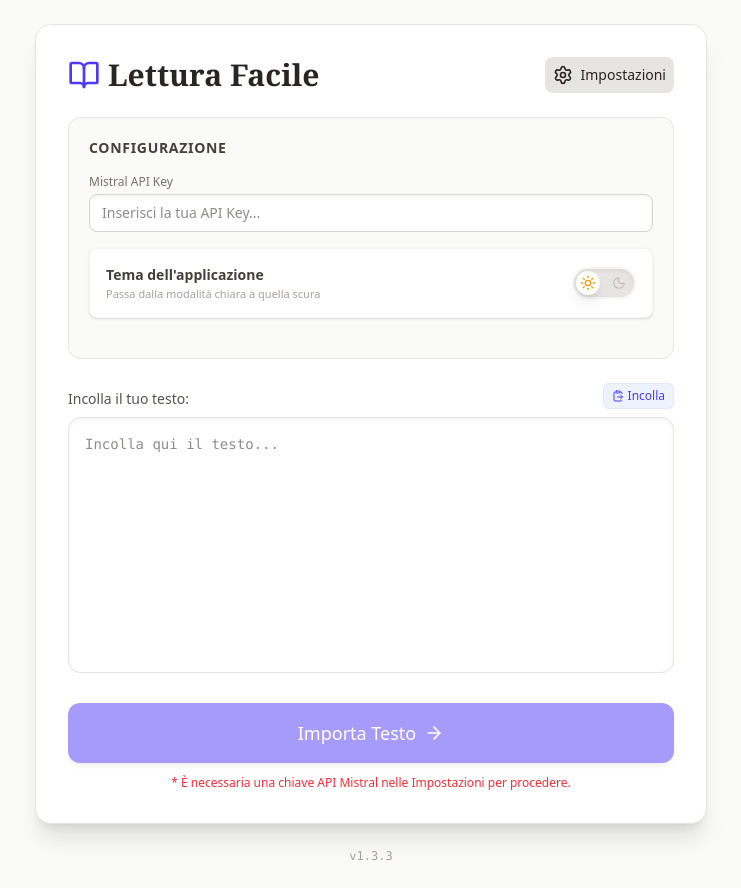
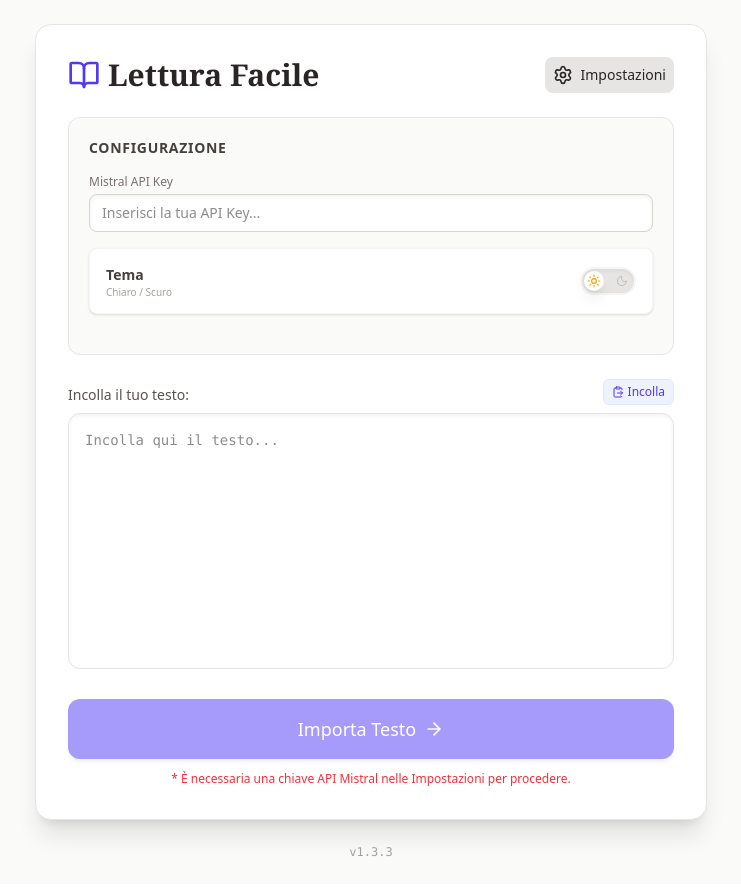
Before and after one commit to efimovnikita/Lettura-Facile, a React (Vite) app: page / in a window 1280 px wide. Both pictures are taken after a click on the button "Impostazioni". Shown: the whole page, without its empty margins (269-1010 px from the left). Built offline with nearby package versions, Linux system fonts and the light colour scheme; what snowball-stemmers would draw is missing.

Commit message:
style(settings): Simplify theme toggle layout and labels

```diff
--- a/src/components/SettingsPanel.tsx
+++ b/src/components/SettingsPanel.tsx
@@ -41,21 +41,20 @@ export const SettingsPanel: React.FC<SettingsPanelProps> = ({
         />
       </div>
 
-      {/* Theme Toggle Switch */}
-      <div className="mb-5 flex flex-col sm:flex-row sm:items-center justify-between bg-white dark:bg-stone-800/50 p-4 rounded-lg border border-stone-100 dark:border-stone-800 shadow-sm gap-4">
-        <div className="flex flex-col gap-0.5">
+      {/* Compact Theme Toggle Switch */}
+      <div className="mb-5 flex items-center justify-between bg-white dark:bg-stone-800/50 p-4 rounded-lg border border-stone-100 dark:border-stone-800 shadow-sm">
+        <div className="flex flex-col">
           <span className="text-sm font-bold text-stone-700 dark:text-stone-200">
-            Tema dell'applicazione
+            Tema
           </span>
-          <span className="text-[11px] text-stone-400 dark:text-stone-500 font-medium leading-tight">
-            Passa dalla modalità chiara a quella scura
+          <span className="text-[10px] text-stone-400 dark:text-stone-500 font-medium leading-none mt-0.5">
+            Chiaro / Scuro
           </span>
         </div>
 
-        <div className="flex justify-end shrink-0">
         <button
           onClick={toggleTheme}
-            className={`group relative flex h-8 w-16 items-center rounded-full transition-all duration-300 focus:outline-none shadow-inner border-2 ${
+          className={`group relative flex h-7 w-14 items-center rounded-full transition-all duration-300 focus:outline-none shadow-inner border-2 shrink-0 ${
             theme === 'dark'
               ? 'bg-indigo-600 border-indigo-500'
               : 'bg-stone-200 border-stone-100'
@@ -63,25 +62,24 @@ export const SettingsPanel: React.FC<SettingsPanelProps> = ({
           aria-label="Cambia tema"
         >
           {/* Track Icons */}
-            <div className="absolute inset-0 flex items-center justify-between px-2 pointer-events-none">
-              <Sun className={`w-3.5 h-3.5 ${theme === 'light' ? 'opacity-0' : 'text-white opacity-40'}`} />
-              <Moon className={`w-3.5 h-3.5 ${theme === 'dark' ? 'opacity-0' : 'text-stone-400 opacity-60'}`} />
+          <div className="absolute inset-0 flex items-center justify-between px-1.5 pointer-events-none">
+            <Sun className={`w-3 h-3 ${theme === 'light' ? 'opacity-0' : 'text-white opacity-40'}`} />
+            <Moon className={`w-3 h-3 ${theme === 'dark' ? 'opacity-0' : 'text-stone-400 opacity-60'}`} />
           </div>
 
           {/* Sliding Knob */}
           <div
-              className={`h-6 w-6 rounded-full bg-white shadow-lg transition-all duration-300 ease-in-out ${
-                theme === 'dark' ? 'translate-x-8.5' : 'translate-x-0.5'
+            className={`h-5 w-5 rounded-full bg-white shadow-lg transition-all duration-300 ease-in-out ${
+              theme === 'dark' ? 'translate-x-7.5' : 'translate-x-0.5'
             } flex items-center justify-center border border-stone-100/50 overflow-hidden`}
           >
             {theme === 'light' ? (
-                <Sun className="w-4 h-4 text-amber-500 transition-colors" />
+              <Sun className="w-3.5 h-3.5 text-amber-500 transition-colors" />
             ) : (
-                <Moon className="w-4 h-4 text-indigo-600 transition-colors" />
+              <Moon className="w-3.5 h-3.5 text-indigo-600 transition-colors" />
             )}
           </div>
         </button>
-        </div>
       </div>
 
       {/* Dictionary Management */}
```
Lines whose indentation alone changed are shown as unchanged.
